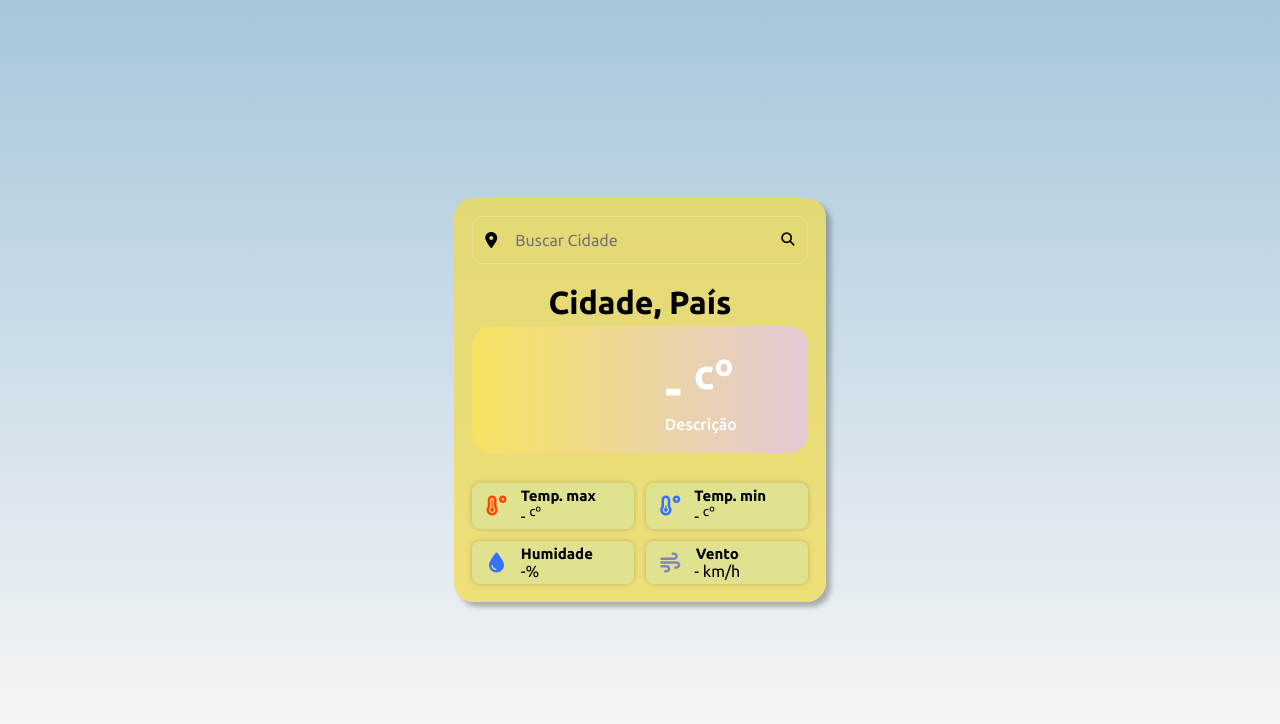
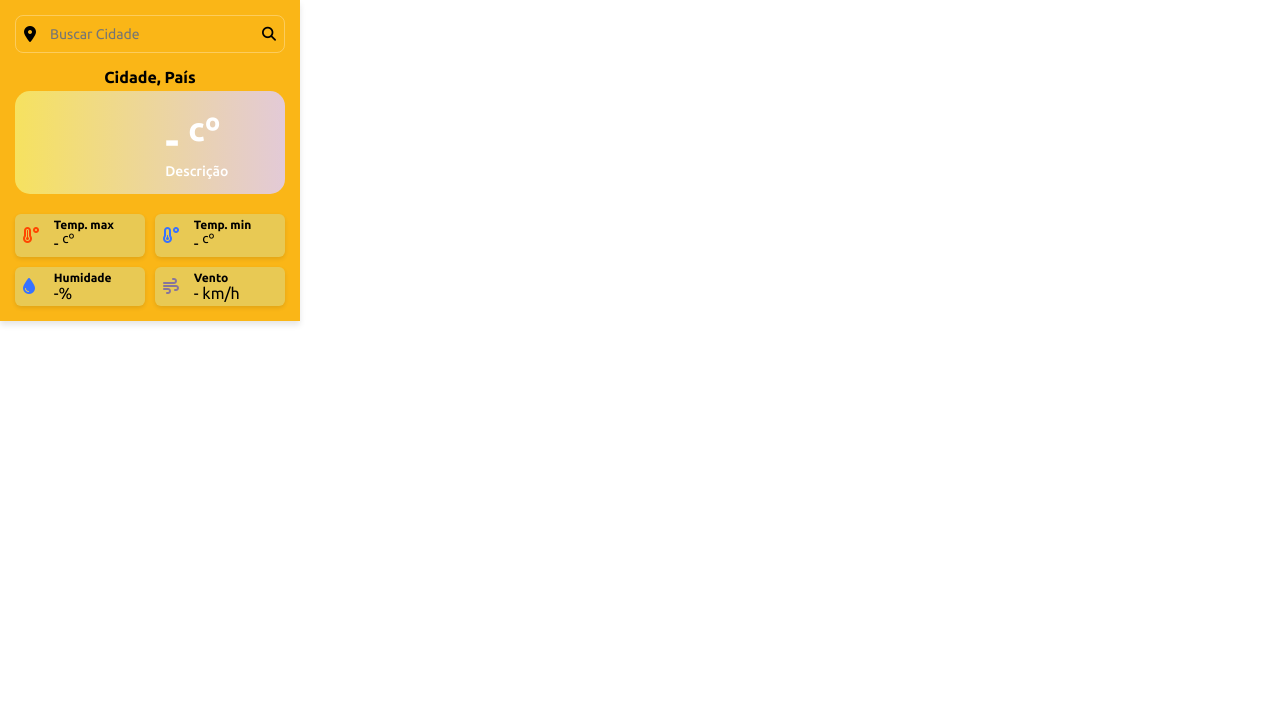
Before and after one commit to souzlays/extensao-google-chrome, a browser extension: page index.html in a window 1280 px wide. Drawn offline with Linux system fonts and the light colour scheme.

Commit message:
css adaptado para extensão do chrome

```diff
--- a/style.css
+++ b/style.css
@@ -7,37 +7,31 @@
     box-sizing: border-box;
 }
 
-body {
-    display: flex;
-    align-items: center;
-    justify-content: center;
-    min-height: 100vh;
-    background: linear-gradient(#A7C6DA, #fcfaf9);
-}
+#container {
+    width: 300px;
+    background-color: #fab617;
+    backdrop-filter: blur(5px);
 
-#container {
-    background-color: #f1db4bb8;
-    backdrop-filter: blur;
-    border-radius: 20px;
-    padding: 18px;
-    box-shadow: 5px 5px 5px rgba(0, 0, 1, 0.267);
+    padding: 15px;
+    box-shadow: 0 4px 6px rgba(0, 0, 1, 0.1);
 }
 
 #search {
     display: flex;
     align-items: center;
     gap: 8px;
-    border: 1px solid rgba(255, 255, 255, 0.269);
-    border-radius: 10px;
-    padding: 4px 12px;
+    border: 1px solid rgba(255, 255, 255, 0.3);
+    border-radius: 8px;
+    padding: 4px 8px;
+    margin-bottom: 15px;
 }
 
 #search input {
     border: none;
     background-color: transparent;
-    font-size: 16px;
+    font-size: 14px;
     width: 100%;
-    padding: 10px;
+    padding: 6px;
 }
 
 #search input:focus-visible {
@@ -48,20 +42,18 @@ body {
     background-color: transparent;
     border: none;
     cursor: pointer;
+    font-size: 14px;
 }
 
 #weather {
-    margin-top: 20px;
-}
-
-#weather.show {
-    display: block;
+    margin-top: 15px;
 }
 
 #weather #title {
     text-align: center;
     margin-bottom: 5px;
     font-weight: 600;
+    font-size: 16px;
     color: black;
 }
 
@@ -69,30 +61,30 @@ body {
     display: flex;
     align-items: center;
     justify-content: space-around;
-    gap: 20px;
+    gap: 10px;
     background: linear-gradient(90deg, #f6e260fd, #E3CAD7);
     color: rgb(255, 255, 255);
-    border-radius: 20px;
-    padding: 20px;
-
+    border-radius: 15px;
+    padding: 15px;
 }
 
 #temp_value {
     font-weight: bold;
-    font-size: 50px;
-    line-height: 55px;
+    font-size: 40px;
+    line-height: 45px;
 }
 
 #temp_description {
     font-weight: 500;
+    font-size: 14px;
     text-transform: capitalize;
 }
 
 #other_infos {
-    margin-top: 30px;
+    margin-top: 20px;
     display: grid;
     grid-template-columns: 1fr 1fr;
-    gap: 12px;
+    gap: 10px;
     color: black;
 }
 
@@ -100,37 +92,24 @@ body {
     display: flex;
     align-items: center;
     justify-content: start;
-    padding: 4px 10px;
-    border-radius: 8px;
-    box-shadow: 0px 0px 5px rgba(0, 0, 1, 0.2);
-    background-color: #cde7b067;
-    gap: 10px;
+    padding: 4px 8px;
+    border-radius: 6px;
+    box-shadow: 0 2px 4px rgba(0, 0, 1, 0.1);
+    background-color: rgba(205, 231, 176, 0.4);
+    gap: 8px;
 }
 
 #other_infos .info h2 {
-    text-align: center;
-    font-size: 15px;
+    font-size: 12px;
     font-weight: 600;
 }
 
 #other_infos .info i {
-    text-align: center;
-    font-size: 20px;
+    font-size: 16px;
     width: 20%;
 }
 
-#temp_max_icon {
-    color: orangered;
-}
-
-#temp_min_icon {
-    color: #3772FF
-}
-
-#humidity_icon {
-    color: #3772FF
-}
-
-#wind_icon {
-    color: rgba(0, 0, 255, 0.414);
-}
+#temp_max_icon { color: orangered; }
+#temp_min_icon { color: #3772FF; }
+#humidity_icon { color: #3772FF; }
+#wind_icon { color: rgba(0, 0, 255, 0.414); }
```
